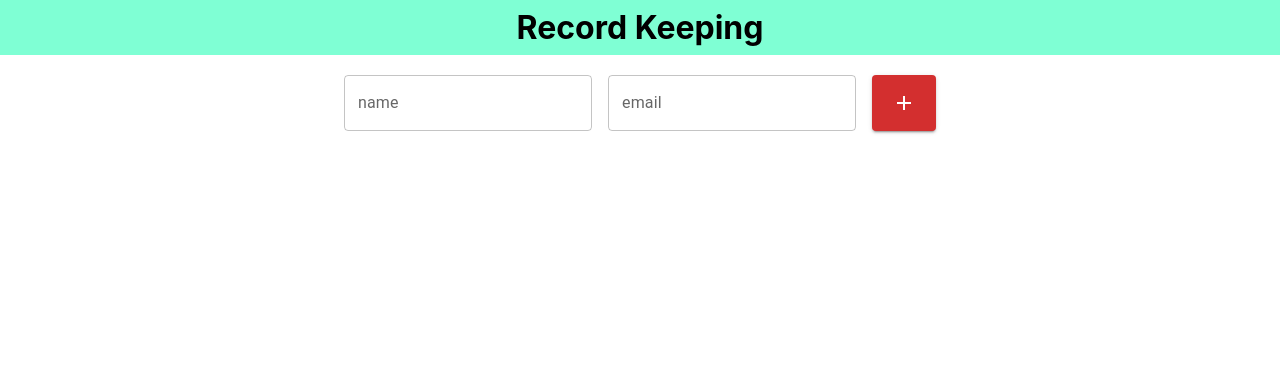
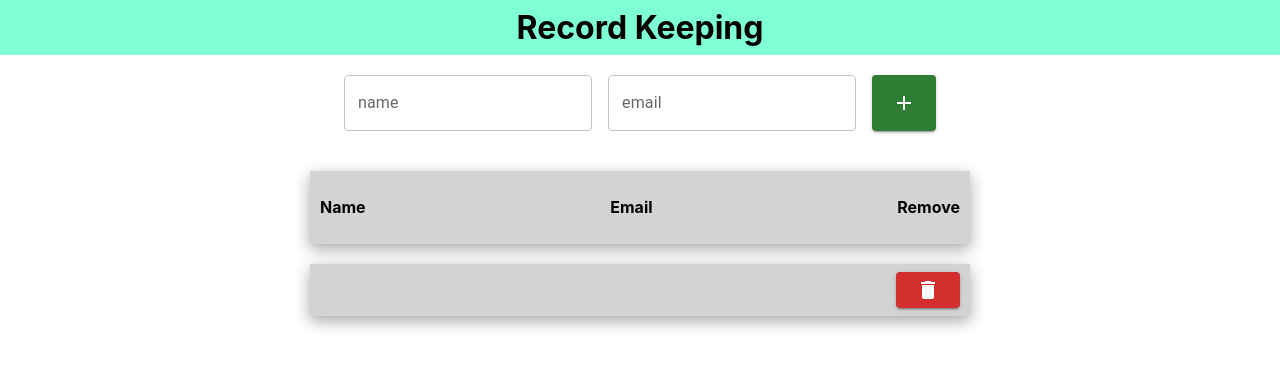
Before and after one commit to raveenakale475/record-keeping, a React (Create React App) app in the folder recordkeep/: page / in a window 1280 px wide. Both pictures are taken after a click on the button 904 px from the left and 103 px from the top of the page. Shown: the top 368 px of the page. Built offline with nearby package versions, Linux system fonts and the light colour scheme.

Commit message:
final changes have been made to it

```diff
--- a/recordkeep/src/App.css
+++ b/recordkeep/src/App.css
@@ -21,10 +21,12 @@ h1 {
 
 .data_val {
   display: flex;
-  justify-content: space-around;
+  justify-content: space-between;
+  align-items: center;
   width: 50%;
   margin: auto;
   padding: 5px 10px 5px 10px;
   background-color: lightgray;
+  margin-top: 20px;
   box-shadow: rgba(0, 0, 0, 0.35) 0px 5px 15px;
 }
--- a/recordkeep/src/App.js
+++ b/recordkeep/src/App.js
@@ -5,22 +5,21 @@ import Button from "@mui/material/Button";
 import Stack from "@mui/material/Stack";
 import AddIcon from "@mui/icons-material/Add";
 import { useState } from "react";
+import DeleteIcon from "@mui/icons-material/Delete";
 
 function App() {
-  const [name, setName] = useState("");
-  const [email, setEmail] = useState("");
+  const [form, setForm] = useState({});
   const [data, setData] = useState([]);
 
   const addData = () => {
-    setData([
-      ...data,
-      {
-        name,
-        email,
-      },
-    ]);
-    setName("");
-    setEmail("");
+    setData([...data, form]);
+    setForm({ form });
+  };
+
+  const removeItem = (index) => {
+    let arr = data;
+    arr.splice(index, 1);
+    setData([...arr]);
   };
 
   return (
@@ -37,20 +36,22 @@ function App() {
         {/* form section */}
         <Stack direction="row" spacing={2}>
           <TextField
-            value={name}
-            onChange={(event) => setName(event.target.value)}
+            value={form.name}
+            onChange={(event) => setForm({ ...form, name: event.target.value })}
             id="outlined-basic"
             label="name"
             variant="outlined"
           />
           <TextField
-            value={email}
-            onChange={(event) => setEmail(event.target.value)}
+            value={form.email}
+            onChange={(event) =>
+              setForm({ ...form, email: event.target.value })
+            }
             id="outlined-basic"
             label="email"
             variant="outlined"
           />
-          <Button onClick={addData} variant="contained" color="error">
+          <Button onClick={addData} variant="contained" color="success">
             <AddIcon />
           </Button>
         </Stack>
@@ -58,7 +59,28 @@ function App() {
 
       {/* data section */}
       <div className="data">
-
+        <div className="data_val">
+          <h4>Name</h4>
+          <h4>Email</h4>
+          <h4>Remove</h4>
+        </div>
+        {data.map((element, index) => {
+          return (
+            <div kay={index} className="data_val">
+              <h4>{element.name}</h4>
+              <h4>{element.email}</h4>
+              <Stack>
+                <Button
+                  onClick={() => removeItem(index)}
+                  variant="contained"
+                  color="error"
+                >
+                  <DeleteIcon />
+                </Button>
+              </Stack>
+            </div>
+          );
+        })}
       </div>
     </div>
   );
```
Also changed, not shown: recordkeep/src/components/Fields.js (+11 -4 lines).
